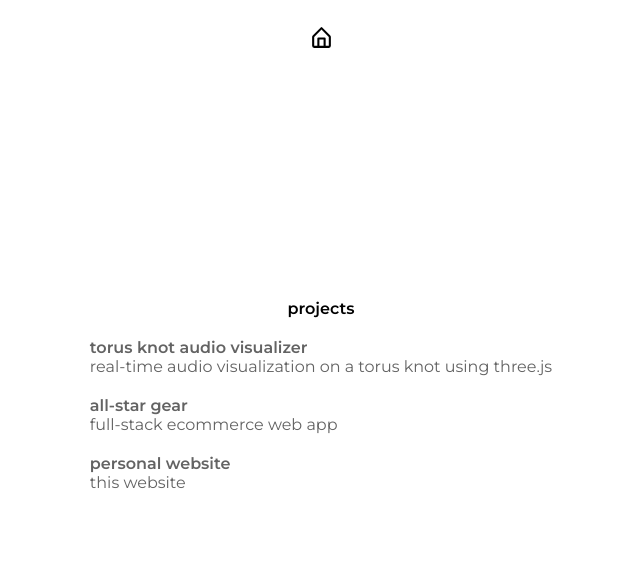
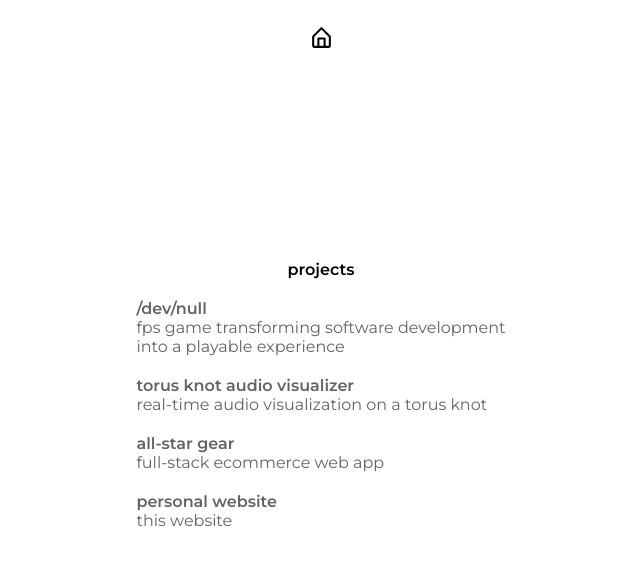
Before and after one commit to gvuzi/personal-website, a plain HTML site: page projects/index.html in a window 1280 px wide. Shown: the whole page, without its empty margins (319-959 px from the left). Drawn offline with Linux system fonts and the light colour scheme.

Commit message:
added /dev/null project

```diff
--- a/projects/index.html
+++ b/projects/index.html
@@ -11,9 +11,13 @@
     <div class="main-container">
     <div class="main-content-container">
         <div class="title"><p>projects</p></div>
+        <div class="project" onclick="location.href='https://github.com/gvuzi/dev-null'">
+            <p class="project-title">/dev/null</p>
+            <p>fps game transforming software development<br>into a playable experience</p>
+        </div>
         <div class="project" onclick="location.href='../torus-knot-audio-visualizer/'">
             <p class="project-title">torus knot audio visualizer</p>
-            <p>real-time audio visualization on a torus knot using three.js</p>
+            <p>real-time audio visualization on a torus knot</p>
         </div>
         <div class="project" onclick="location.href='https://github.com/gvuzi/all-star-gear'">
             <p class="project-title">all-star gear</p>
```
